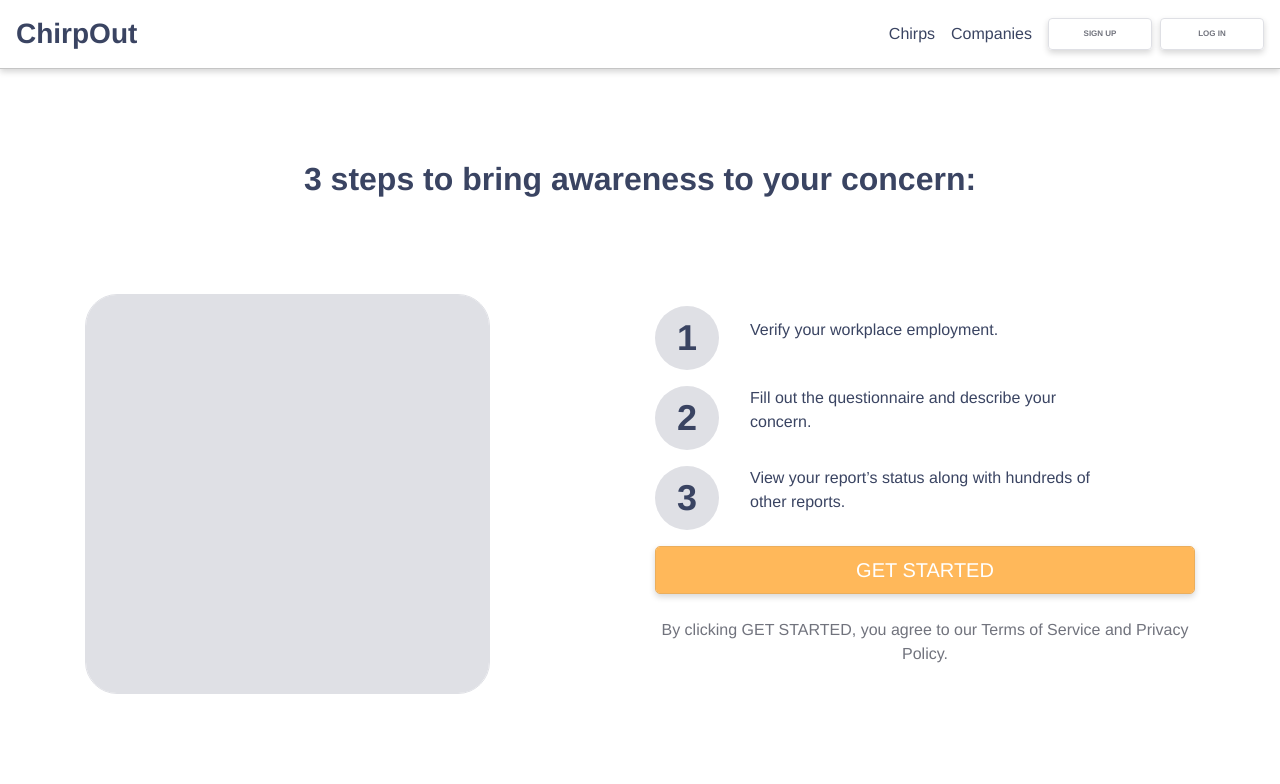
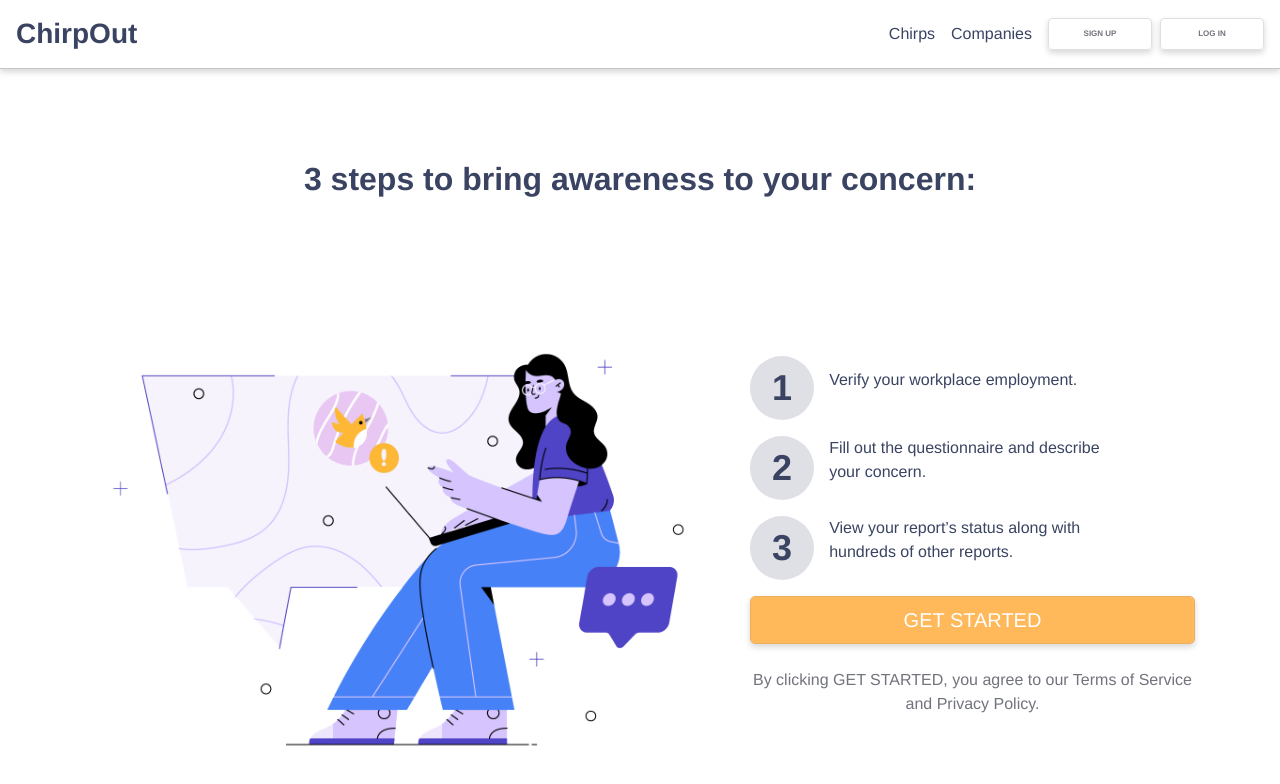
Before and after one commit to chirpout/app, a React (Create React App) app: page /before in a window 1280 px wide. Shown: the top 784 px of the page. Built offline with nearby package versions, Linux system fonts and the light colour scheme.

Commit message:
last images

```diff
--- a/src/pages/before.js
+++ b/src/pages/before.js
@@ -26,11 +26,11 @@ class Before extends Component {
                 <Container data-aos="fade-up" className={styles.maincontainer}>
                     <h3 className='mb-5 pb-5'>3 steps to bring awareness to your concern:</h3>
                     <Row className='d-flex align-items-center justify-content-center'>
-                        <Col sm='6' className='justify-content-end'>
+                        <Col sm='7' className='justify-content-end'>
                             <div className={styles.placeholder}></div>
                         </Col>
 
-                        <Col sm='6'>
+                        <Col sm='5'>
                             <Row className='pb-3 justify-content-start'>
                                 <Col sm='2'><div className={styles.circle}>1</div></Col>
                                 <Col sm='8' className='d-flex align-items-center'>
--- a/src/pages/css/before.module.css
+++ b/src/pages/css/before.module.css
@@ -8,12 +8,17 @@ html {
 }
 
 .placeholder {
-    width: 75%;
-    height:400px;
+    width: 100%;
+    height:500px;
 
-    background: #DFE0E5 0% 0% no-repeat padding-box;
+    /* background: #DFE0E5 0% 0% no-repeat padding-box;
     border: 1px solid #DFE0E5;
-    border-radius: 32px;
+    border-radius: 32px; */
+
+    background-image: url(../../components/imgs/home/survey/get-started.png);
+    background-size: 100%;
+    background-position: center;
+    background-repeat: no-repeat;
 }
 .circle {
     background: #DFE0E5 0% 0% no-repeat padding-box;
--- a/src/pages/css/home.module.css
+++ b/src/pages/css/home.module.css
@@ -213,9 +213,14 @@
 
 .bottomPlace {
     height: 200px;
-    background: #DFE0E5 0% 0% no-repeat padding-box;
-    border: 1px solid #DFE0E5;
-    border-radius: 32px;
+    /* background: #DFE0E5 0% 0% no-repeat padding-box; */
+    /* border: 1px solid #DFE0E5; */
+    /* border-radius: 32px; */
+
+    background-image: url(../../components/imgs/home/survey/yay.png);
+    background-size: 100%;
+    background-position: center;
+    background-repeat: no-repeat;
 }
 
 .shadow {
```
Also changed, not shown: src/components/imgs/home/survey/get-started.png (added), src/components/imgs/home/survey/yay.png (added).
